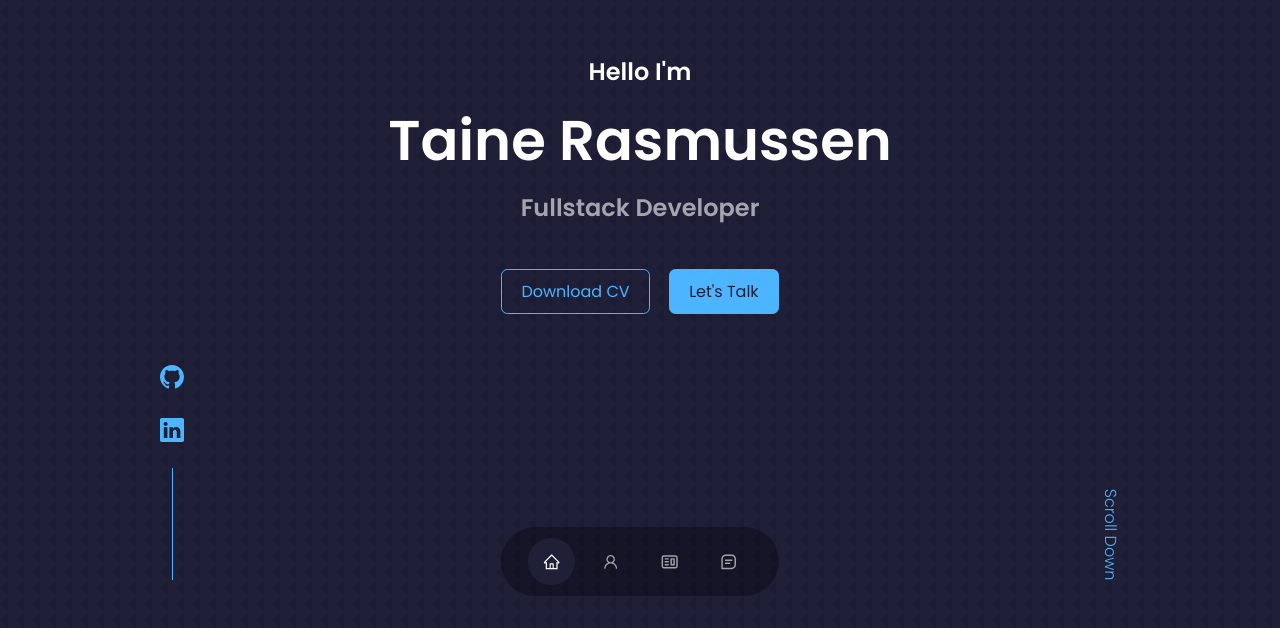
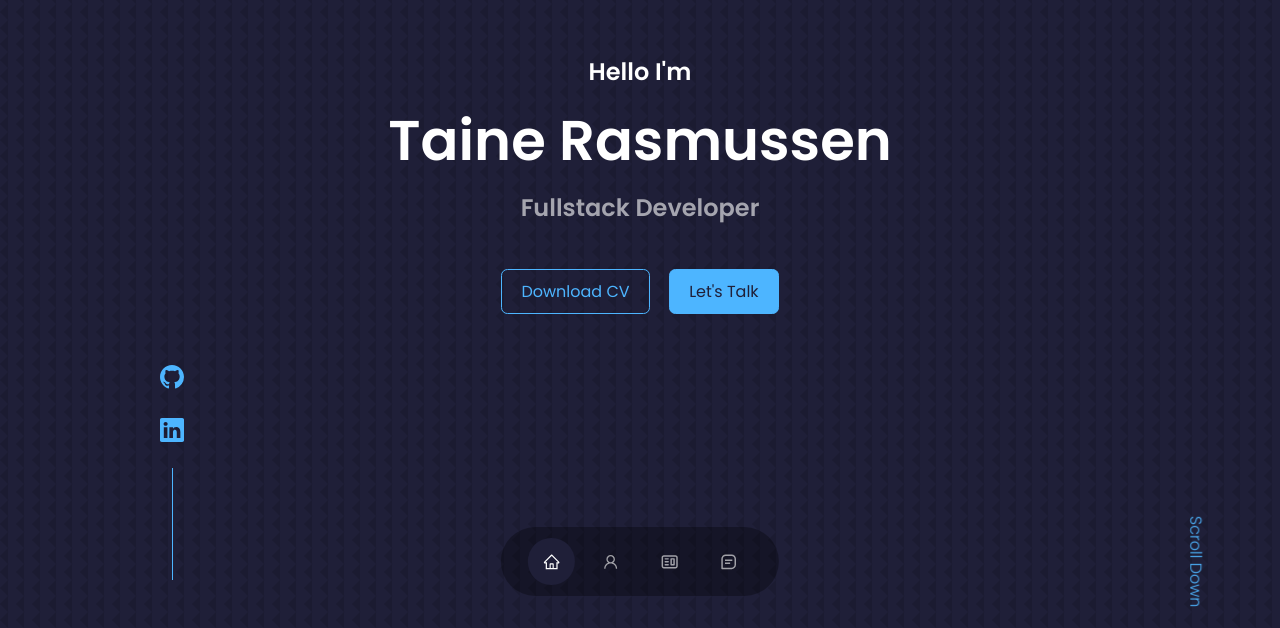
Before and after one commit to taine-rasmussen/portfoliov1, a React (Create React App) app: page / in a window 1280 px wide. Shown: the part 172-800 px from the top of the page. Built offline with nearby package versions, Linux system fonts and the light colour scheme.

Commit message:
fix scroll down

```diff
--- a/src/Components/Header/Header.css
+++ b/src/Components/Header/Header.css
@@ -62,9 +62,10 @@ header {
 
 /*  --- Scroll down --- */
 .scroll_down {
-  position: absolute;
-  right: -2.3rem;
-  bottom: 5rem;
+  position: fixed;
+  /* right: -2.3rem; */
+  top: 90%;
+  right: 3%;
   transform: rotate(90deg);
   font-weight: 300;
   font-size: 1rem;
```
